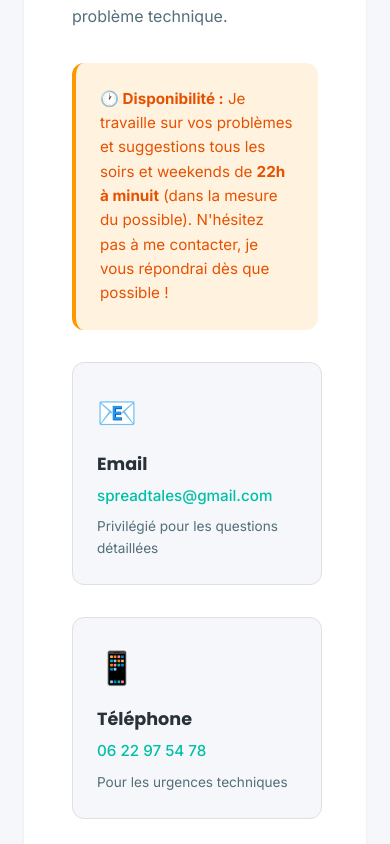
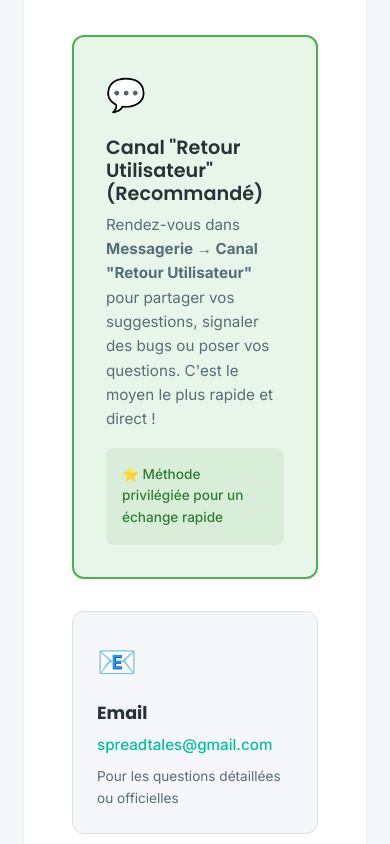
Before and after one commit to CouronneLymphe6/Viillaage, a Next.js app: page /contact in a window 390 px wide. Shown: the part 920-1764 px from the top of the page. Built offline with nearby package versions, Linux system fonts and the light colour scheme.

Commit message:
refactor: Simplify contact page - remove phone, highlight Messagerie feedback channel

```diff
--- a/src/app/(legal)/contact/page.tsx
+++ b/src/app/(legal)/contact/page.tsx
@@ -90,7 +90,7 @@ export default function Contact() {
                             maxWidth: '600px',
                             margin: '0 auto'
                         }}>
-                            Fondateur de Viillaage, je travaille chaque soir et weekend pour améliorer votre expérience locale.
+                            Fondateur de Viillaage, je travaille pour améliorer votre expérience locale.
                         </p>
                     </div>
                 </div>
@@ -125,31 +125,61 @@ export default function Contact() {
                     Je suis à votre écoute pour toute question, suggestion ou problème technique.
                 </p>
 
-                {/* Availability */}
-                <div style={{
-                    padding: 'var(--spacing-md)',
-                    backgroundColor: '#fff3e0',
-                    borderLeft: '4px solid #ff9800',
-                    borderRadius: 'var(--radius-md)',
-                    marginBottom: 'var(--spacing-lg)'
-                }}>
-                    <p style={{
-                        margin: 0,
-                        color: '#e65100',
-                        fontSize: '0.95rem',
-                        lineHeight: '1.6'
-                    }}>
-                        <strong>🕐 Disponibilité :</strong> Je travaille sur vos problèmes et suggestions tous les soirs et weekends de <strong>22h à minuit</strong> (dans la mesure du possible). N'hésitez pas à me contacter, je vous répondrai dès que possible !
-                    </p>
-                </div>
-
                 {/* Contact Methods */}
                 <div style={{
-                    display: 'grid',
-                    gridTemplateColumns: 'repeat(auto-fit, minmax(250px, 1fr))',
+                    display: 'flex',
+                    flexDirection: 'column',
                     gap: 'var(--spacing-lg)',
                     marginBottom: 'var(--spacing-lg)'
                 }}>
+                    {/* Primary: Messagerie Channel */}
+                    <div style={{
+                        padding: 'var(--spacing-lg)',
+                        backgroundColor: '#e8f5e9',
+                        borderRadius: 'var(--radius-md)',
+                        border: '2px solid #4caf50',
+                        transition: 'transform 0.2s, box-shadow 0.2s'
+                    }}
+                        onMouseOver={(e) => {
+                            e.currentTarget.style.transform = 'translateY(-2px)';
+                            e.currentTarget.style.boxShadow = 'var(--shadow-md)';
+                        }}
+                        onMouseOut={(e) => {
+                            e.currentTarget.style.transform = 'translateY(0)';
+                            e.currentTarget.style.boxShadow = 'none';
+                        }}
+                    >
+                        <div style={{
+                            fontSize: '2rem',
+                            marginBottom: 'var(--spacing-sm)'
+                        }}>💬</div>
+                        <h3 style={{
+                            color: 'var(--text-main)',
+                            fontSize: '1.2rem',
+                            marginBottom: 'var(--spacing-xs)',
+                            fontWeight: '600'
+                        }}>Canal "Retour Utilisateur" (Recommandé)</h3>
+                        <p style={{
+                            fontSize: '0.95rem',
+                            color: 'var(--text-secondary)',
+                            marginBottom: 'var(--spacing-sm)',
+                            lineHeight: '1.6'
+                        }}>
+                            Rendez-vous dans <strong>Messagerie → Canal "Retour Utilisateur"</strong> pour partager vos suggestions,
+                            signaler des bugs ou poser vos questions. C'est le moyen le plus rapide et direct !
+                        </p>
+                        <div style={{
+                            padding: 'var(--spacing-sm)',
+                            backgroundColor: 'rgba(76, 175, 80, 0.1)',
+                            borderRadius: 'var(--radius-sm)',
+                            fontSize: '0.85rem',
+                            color: '#2e7d32',
+                            fontWeight: '500'
+                        }}>
+                            ⭐ Méthode privilégiée pour un échange rapide
+                        </div>
+                    </div>
+
                     {/* Email */}
                     <div style={{
                         padding: 'var(--spacing-md)',
@@ -193,54 +223,7 @@ export default function Contact() {
                             marginTop: 'var(--spacing-xs)',
                             margin: '8px 0 0 0'
                         }}>
-                            Privilégié pour les questions détaillées
-                        </p>
-                    </div>
-
-                    {/* Phone */}
-                    <div style={{
-                        padding: 'var(--spacing-md)',
-                        backgroundColor: 'var(--background)',
-                        borderRadius: 'var(--radius-md)',
-                        border: '1px solid var(--border)',
-                        transition: 'transform 0.2s, box-shadow 0.2s'
-                    }}
-                        onMouseOver={(e) => {
-                            e.currentTarget.style.transform = 'translateY(-2px)';
-                            e.currentTarget.style.boxShadow = 'var(--shadow-md)';
-                        }}
-                        onMouseOut={(e) => {
-                            e.currentTarget.style.transform = 'translateY(0)';
-                            e.currentTarget.style.boxShadow = 'none';
-                        }}
-                    >
-                        <div style={{
-                            fontSize: '2rem',
-                            marginBottom: 'var(--spacing-sm)'
-                        }}>📱</div>
-                        <h3 style={{
-                            color: 'var(--text-main)',
-                            fontSize: '1.1rem',
-                            marginBottom: 'var(--spacing-xs)'
-                        }}>Téléphone</h3>
-                        <a
-                            href="tel:+33622975478"
-                            style={{
-                                color: 'var(--primary)',
-                                textDecoration: 'none',
-                                fontSize: '0.95rem',
-                                fontWeight: '500'
-                            }}
-                        >
-                            06 22 97 54 78
-                        </a>
-                        <p style={{
-                            fontSize: '0.85rem',
-                            color: 'var(--text-secondary)',
-                            marginTop: 'var(--spacing-xs)',
-                            margin: '8px 0 0 0'
-                        }}>
-                            Pour les urgences techniques
+                            Pour les questions détaillées ou officielles
                         </p>
                     </div>
                 </div>
@@ -248,7 +231,7 @@ export default function Contact() {
                 {/* Message */}
                 <div style={{
                     padding: 'var(--spacing-md)',
-                    backgroundColor: '#e8f5e9',
+                    backgroundColor: '#fff3e0',
                     borderRadius: 'var(--radius-md)',
                     textAlign: 'center'
                 }}>
@@ -278,7 +261,7 @@ export default function Contact() {
                     fontSize: '1.3rem',
                     marginBottom: 'var(--spacing-md)'
                 }}>
-                    💡 Conseils pour me contacter
+                    💡 Comment me contacter ?
                 </h2>
 
                 <ul style={{
@@ -287,10 +270,9 @@ export default function Contact() {
                     paddingLeft: 'var(--spacing-lg)',
                     margin: 0
                 }}>
-                    <li><strong>Email</strong> : Idéal pour les questions détaillées, suggestions de fonctionnalités, ou rapports de bugs</li>
-                    <li><strong>Téléphone</strong> : Réservé aux urgences techniques (application inaccessible, problème critique)</li>
-                    <li><strong>Réponse</strong> : Je m'engage à répondre sous 24-48h maximum</li>
-                    <li><strong>Horaires</strong> : Je travaille principalement le soir (22h-minuit) et les weekends</li>
+                    <li><strong>Canal "Retour Utilisateur"</strong> (dans Messagerie) : À privilégier pour toutes vos suggestions, bugs et questions</li>
+                    <li><strong>Email</strong> : Pour les demandes détaillées, partenariats ou questions officielles</li>
+                    <li><strong>Réponse</strong> : Je m'engage à vous répondre dès que possible</li>
                 </ul>
             </div>
         </div>
```
